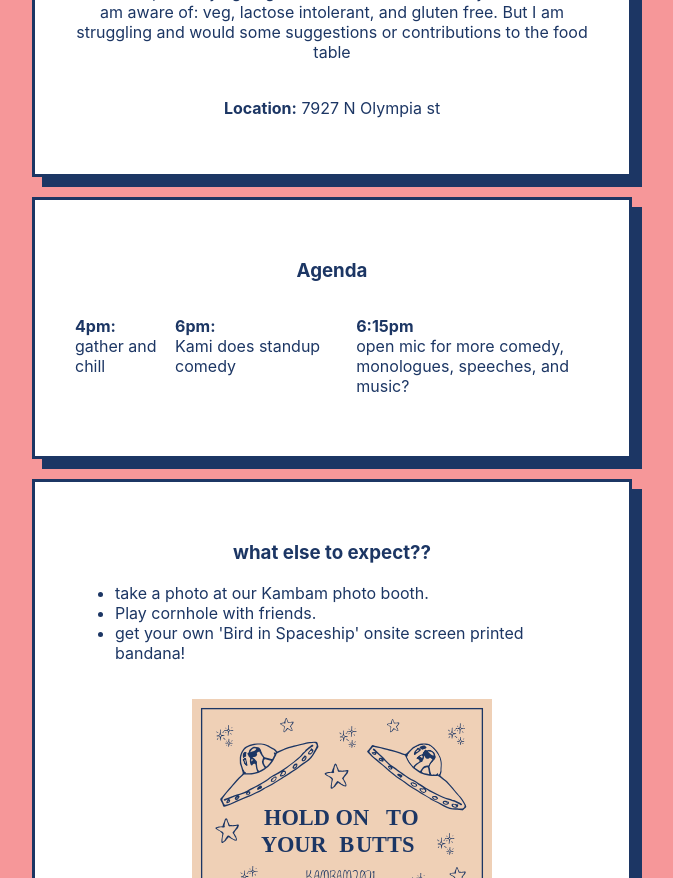
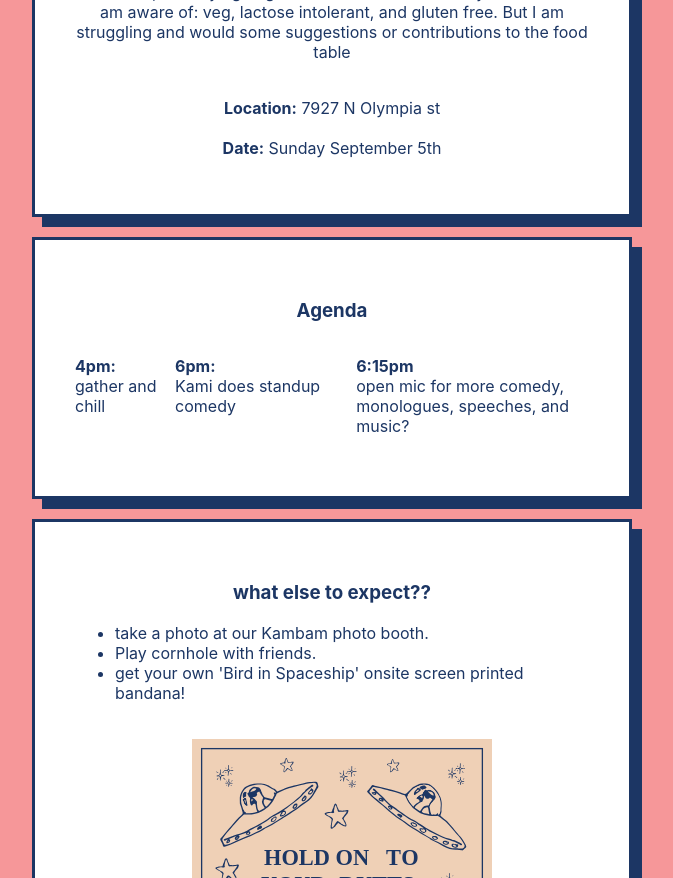
Before and after one commit to karras-suarez/kambam-2021, a React (Create React App) app: page /about in a window 1280 px wide. Shown: the part 840-1718 px from the top of the page, without its empty margins (308-981 px from the left). Built offline with nearby package versions, Linux system fonts and the light colour scheme; no server answers.

Commit message:
add date

```diff
--- a/src/About.js
+++ b/src/About.js
@@ -81,6 +81,9 @@ export const About = () => {
           {" "}
           <br />
           <b>Location:</b> 7927 N Olympia st
+          <br />
+          <br />
+          <b>Date:</b> Sunday September 5th
         </p>
       </div>
       <div
```
